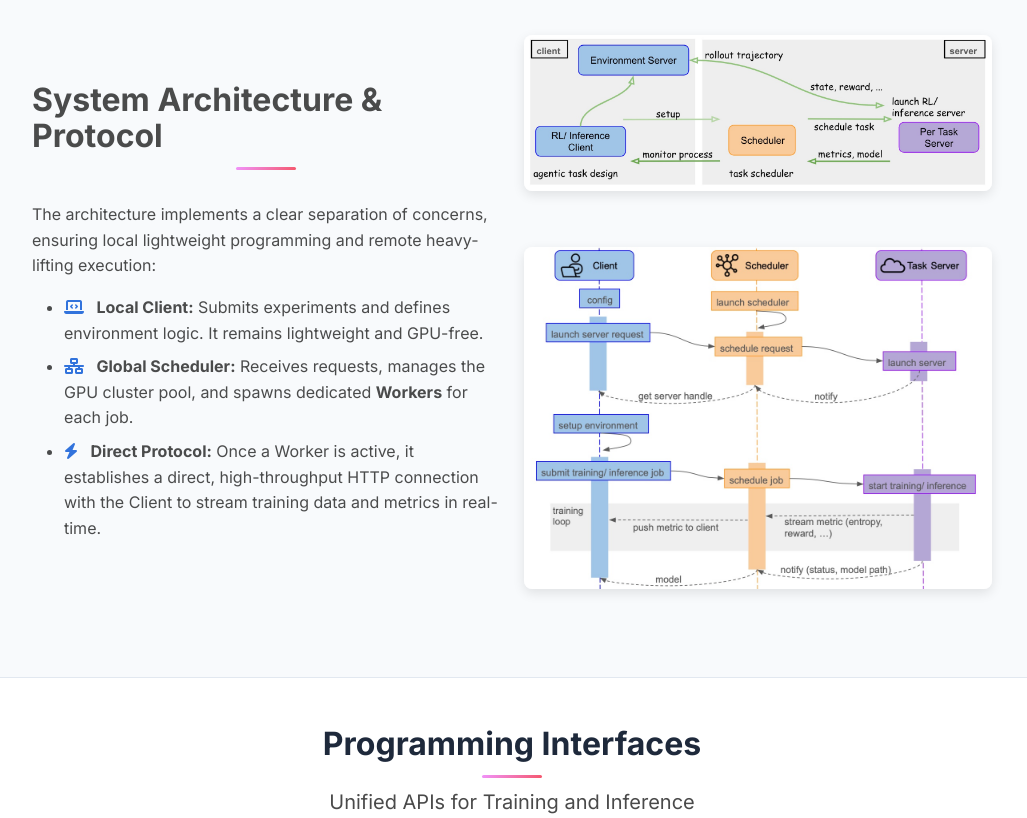
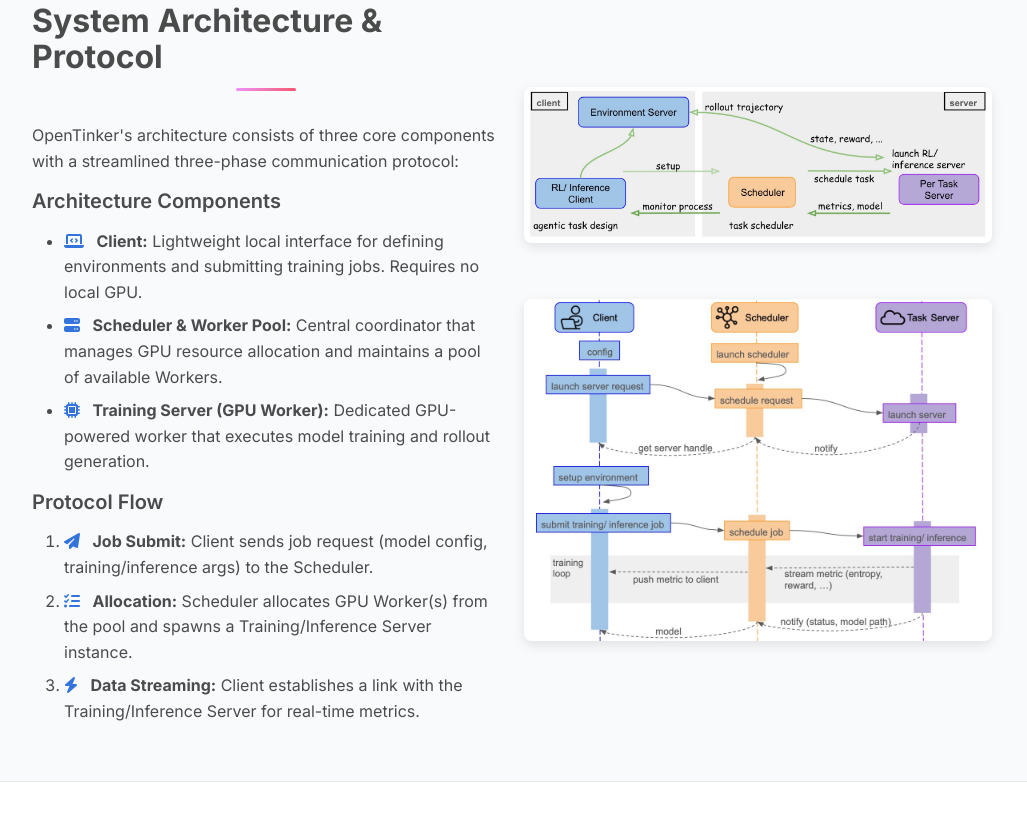
Before and after one commit to open-tinker/opentinker-page, a plain HTML site: page index.html in a window 1280 px wide. Shown: the part 1600-2418 px from the top of the page, without its empty margins (128-1155 px from the left). Drawn offline with nearby package versions, Linux system fonts and the light colour scheme; some icons are missing.

Commit message:
add readme

```diff
--- a/index.html
+++ b/index.html
@@ -14,6 +14,7 @@
   <link href="https://fonts.googleapis.com/css2?family=Inter:wght@400;500;600;700;800&display=swap" rel="stylesheet">
   <link rel="stylesheet" href="https://cdnjs.cloudflare.com/ajax/libs/font-awesome/6.4.0/css/all.min.css">
   <link rel="stylesheet" href="https://cdn.jsdelivr.net/gh/jpswalsh/academicons@1/css/academicons.min.css">
+  <link rel="icon" type="image/x-icon" href="static/images/favicon.ico">
 
   <script defer src="https://ajax.googleapis.com/ajax/libs/jquery/3.5.1/jquery.min.js"></script>
   <script defer src="static/js/index.js"></script>
@@ -154,13 +155,20 @@
           <h2 class="title is-3">System Architecture & Protocol</h2>
           <div class="content">
             <p>
-              The architecture implements a clear separation of concerns, ensuring local lightweight programming and remote heavy-lifting execution:
+              OpenTinker's architecture consists of three core components with a streamlined three-phase communication protocol:
             </p>
+            <h5 class="title is-5" style="margin-bottom: 0.5rem;">Architecture Components</h5>
             <ul class="feature-list">
-              <li><i class="fas fa-laptop-code"></i> <strong>Local Client:</strong> Submits experiments and defines environment logic. It remains lightweight and GPU-free.</li>
-              <li><i class="fas fa-network-wired"></i> <strong>Global Scheduler:</strong> Receives requests, manages the GPU cluster pool, and spawns dedicated <strong>Workers</strong> for each job.</li>
-              <li><i class="fas fa-bolt"></i> <strong>Direct Protocol:</strong> Once a Worker is active, it establishes a direct, high-throughput HTTP connection with the Client to stream training data and metrics in real-time.</li>
+              <li><i class="fas fa-laptop-code"></i> <strong>Client:</strong> Lightweight local interface for defining environments and submitting training jobs. Requires no local GPU.</li>
+              <li><i class="fas fa-server"></i> <strong>Scheduler & Worker Pool:</strong> Central coordinator that manages GPU resource allocation and maintains a pool of available Workers.</li>
+              <li><i class="fas fa-microchip"></i> <strong>Training Server (GPU Worker):</strong> Dedicated GPU-powered worker that executes model training and rollout generation.</li>
             </ul>
+            <h5 class="title is-5" style="margin-bottom: 0.5rem; margin-top: 1rem;">Protocol Flow</h5>
+            <ol class="feature-list">
+              <li><i class="fas fa-paper-plane"></i> <strong>Job Submit:</strong> Client sends job request (model config, training/inference args) to the Scheduler.</li>
+              <li><i class="fas fa-tasks"></i> <strong>Allocation:</strong> Scheduler allocates GPU Worker(s) from the pool and spawns a Training/Inference Server instance.</li>
+              <li><i class="fas fa-bolt"></i> <strong>Data Streaming:</strong> Client establishes a link with the Training/Inference Server for real-time metrics.</li>
+            </ol>
           </div>
         </div>
         <div class="column is-6 has-text-centered">
@@ -361,7 +369,7 @@ run_inference(
               <li><strong>TERMINATED:</strong> Episode complete.</li>
             </ol>
             <p>
-              This design supports both single-turn reasoning (Math) and multi-turn sequential decision making (Gomoku) within a unified codebase, and can be easily extended to any similar agentic environments.
+              This design supports both single-turn reasoning (Math) and multi-turn sequential decision making (Gomoku, Math Tool Calling) within a unified codebase, and can be easily extended to any similar agentic environments.
             </p>
           </div>
         </div>
```
Also changed, not shown: 1 other file.
